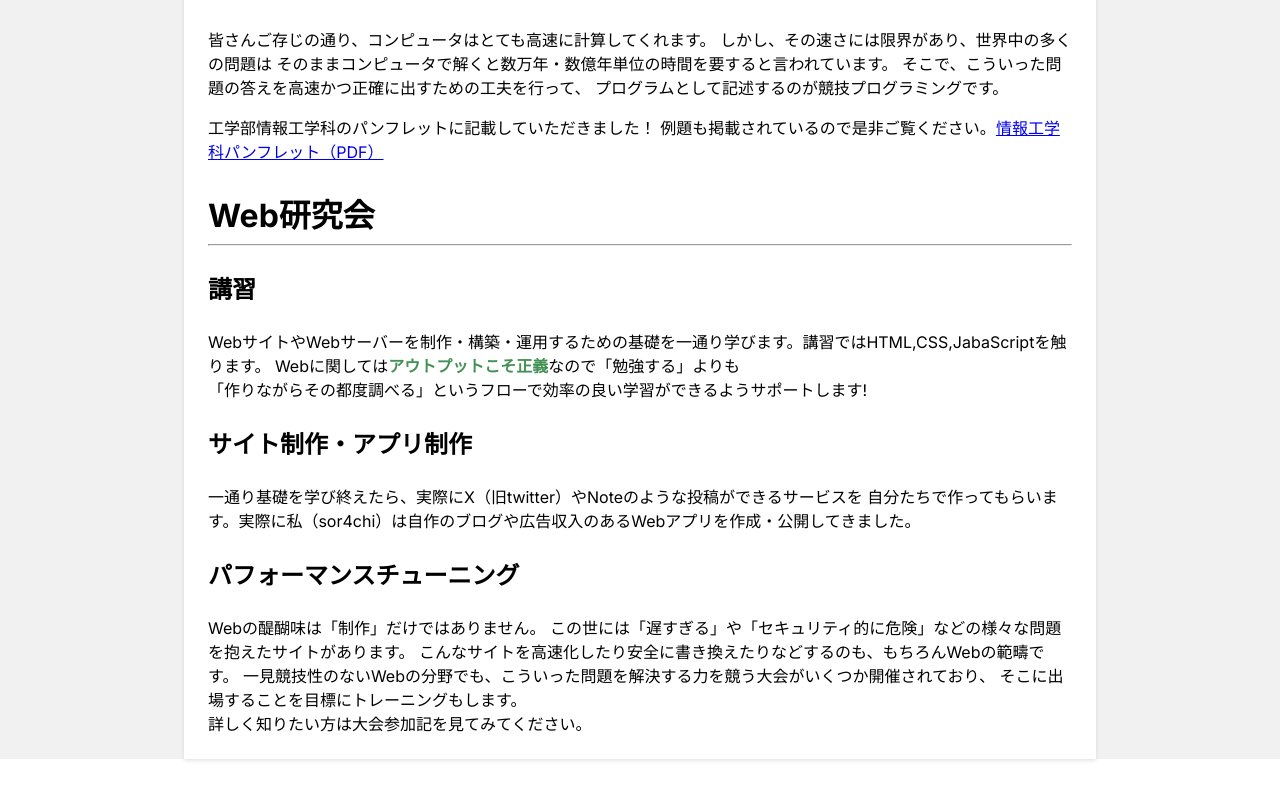
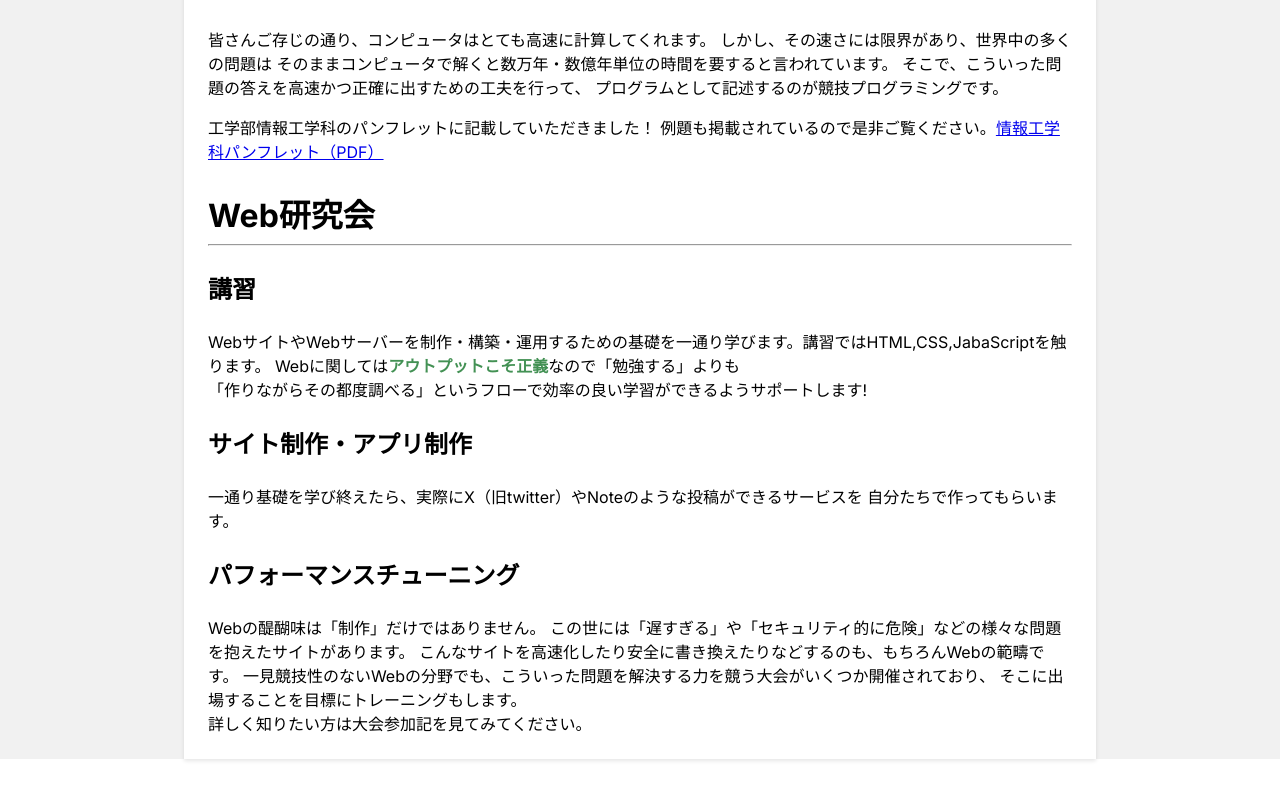
Before and after one commit to saitamau-maximum/public-website, a Next.js app: page /about in a window 1280 px wide. Shown: the part 1303-2102 px from the top of the page. Built offline with nearby package versions, Linux system fonts and the light colour scheme.

Commit message:
文章削除

```diff
--- a/src/app/about/page.tsx
+++ b/src/app/about/page.tsx
@@ -81,7 +81,7 @@ export default function About() {
         <h3 className={style.subtitle}>サイト制作・アプリ制作</h3>
         <p className={style.text}>
           一通り基礎を学び終えたら、実際にX（旧twitter）やNoteのような投稿ができるサービスを
-          自分たちで作ってもらいます。実際に私（sor4chi）は自作のブログや広告収入のあるWebアプリを作成・公開してきました。
+          自分たちで作ってもらいます。
         </p>
         <h3 className={style.subtitle}>パフォーマンスチューニング</h3>
         <p className={style.text}>
```
